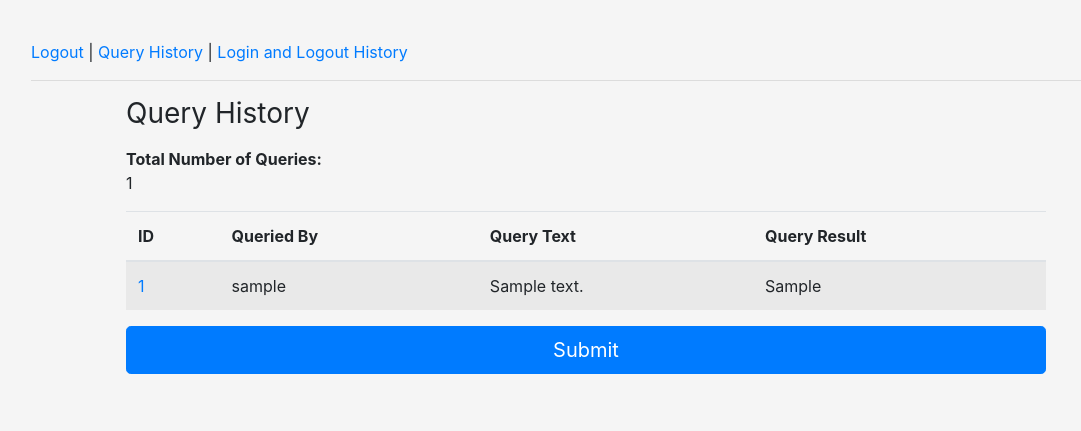
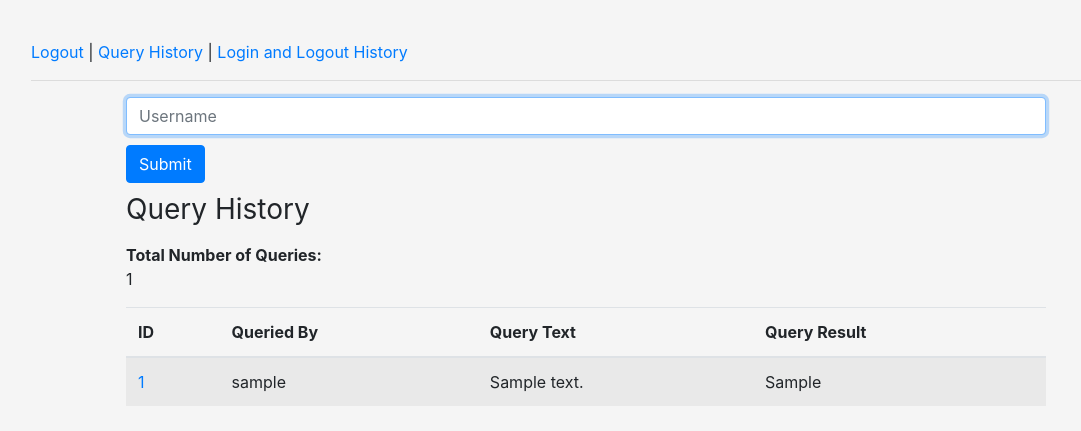
Before and after one commit to CeciliaCY/AppSecDB, a Flask app: page /history in a window 1280 px wide. Shown: the top 431 px of the page, without its empty margins (54-1135 px from the left). Run offline with Flask 2, Linux system fonts and the light colour scheme; the visitor is signed in with stand-in values (Sample User, id 1); tables that the repository leaves empty hold one stand-in row (values such as "Sample post"); some libraries are stand-ins or nearby versions.

Commit message:
History list done

```diff
--- a/templates/queryhistory.html
+++ b/templates/queryhistory.html
@@ -12,9 +12,16 @@ Text to check
         <div class="col-1"></div>
         <div class="col-10">
             <form method="post" autocomplete="off">
+                    <input type="hidden" name="csrf_token" value="{{ csrf_token() }}">
+                    {% if admin %}
+                    <input name="userquery" id="userquery" class="form-control" placeholder="Username" pattern ="^((?!(<script(\s|\S)*?<\/script>)|(<style(\s|\S)*?<\/style>)|(<!--(\s|\S)*?-->)|(<\/?(\s|\S)*?>)).)*$" required autofocus>
+    <input type="submit" class="btn btn-primary" value="Submit">
+
+                    {% endif %}
+
 
                 <h1 class="h3 mb-3 font-weight-normal">Query History</h1>
-                <input type="hidden" name="csrf_token" value="{{ csrf_token() }}">
+
                 <b>Total Number of Queries:</b><p id="numqueries">{{numqueries}}</p>
                 <table class="table table-striped">
                     <thead>
@@ -38,7 +45,7 @@ Text to check
                 {% endfor %}
                 </tbody>
                </table>
-                <input type="submit" class="btn btn-lg btn-primary btn-block" value="Submit">
+
 
 
 
```
